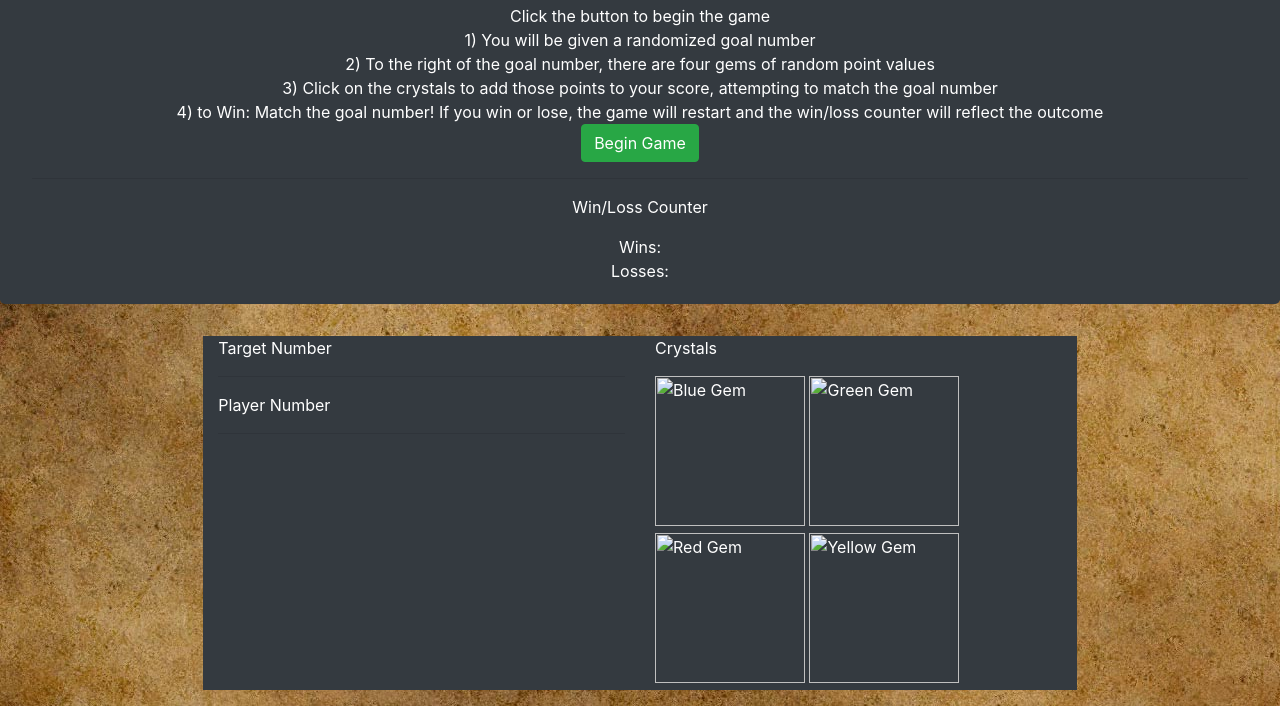
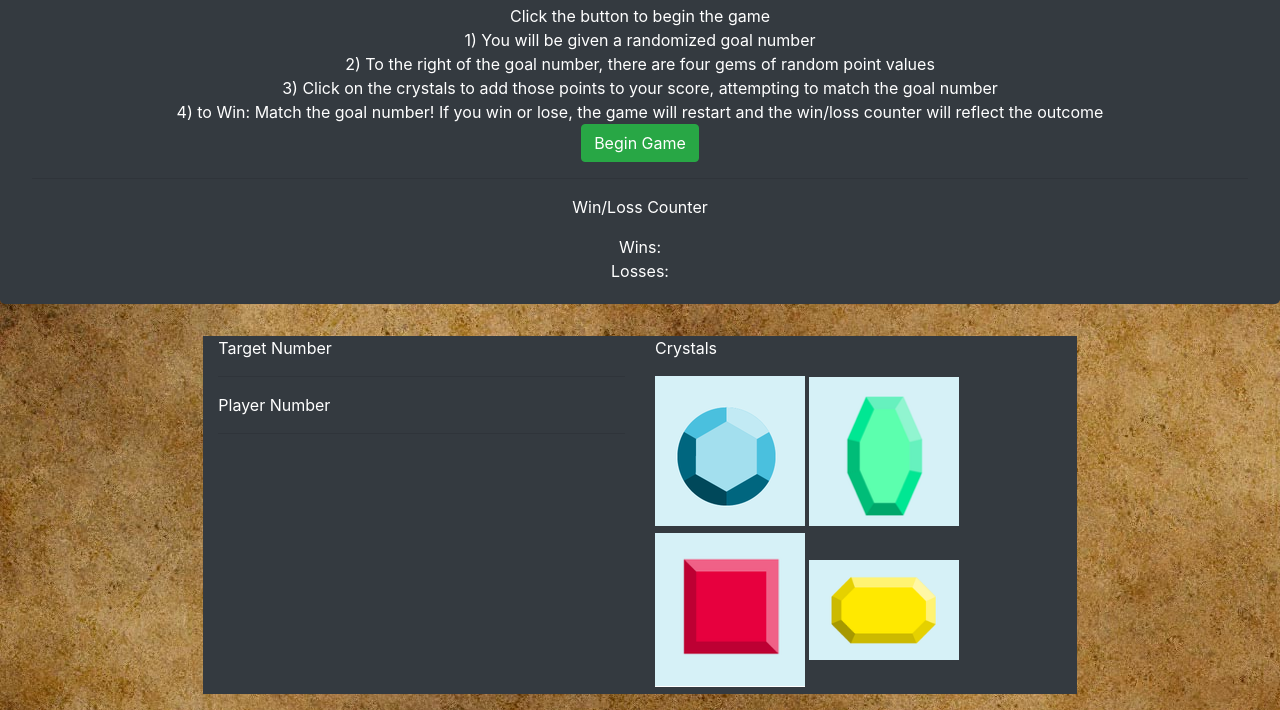
Before and after one commit to Anders-Engman/Crystal_Collector_Game, a plain HTML site: page index.html in a window 1280 px wide. Shown: the part 140-850 px from the top of the page. Drawn offline with nearby package versions, Linux system fonts and the light colour scheme.

Commit message:
Fixed Broken Resource Links

```diff
--- a/index.html
+++ b/index.html
@@ -56,10 +56,10 @@
 
             <div class="col-md-4 bg-dark text-white view zoom">
                 <p> Crystals</p>
-                <img id="BluGem" src="../unit-4-game/assets/Images/blu.png" alt="Blue Gem" width="150px" height="150px" class="GemImg img-fluid">
-                <img id="GrenGem" src="../unit-4-game/assets/Images/gren.png"alt="Green Gem" width="150px" height="150px" class="GemImg img-fluid">
-                <img id="RedGem" src="../unit-4-game/assets/Images/red.png" alt="Red Gem" width="150px" height="150px" class="GemImg img-fluid">
-                <img id="YellGem" src="../unit-4-game/assets/Images/yell.png"alt="Yellow Gem" width="150px" height="150px" class="GemImg img-fluid">
+                <img id="BluGem" src="assets/Images/blu.png" alt="Blue Gem" width="150px" height="150px" class="GemImg img-fluid">
+                <img id="GrenGem" src="assets/Images/gren.png"alt="Green Gem" width="150px" height="150px" class="GemImg img-fluid">
+                <img id="RedGem" src="assets/Images/red.png" alt="Red Gem" width="150px" height="150px" class="GemImg img-fluid">
+                <img id="YellGem" src="assets/Images/yell.png"alt="Yellow Gem" width="150px" height="150px" class="GemImg img-fluid">
             </div>
 
             <div class="col-md-2">
```
